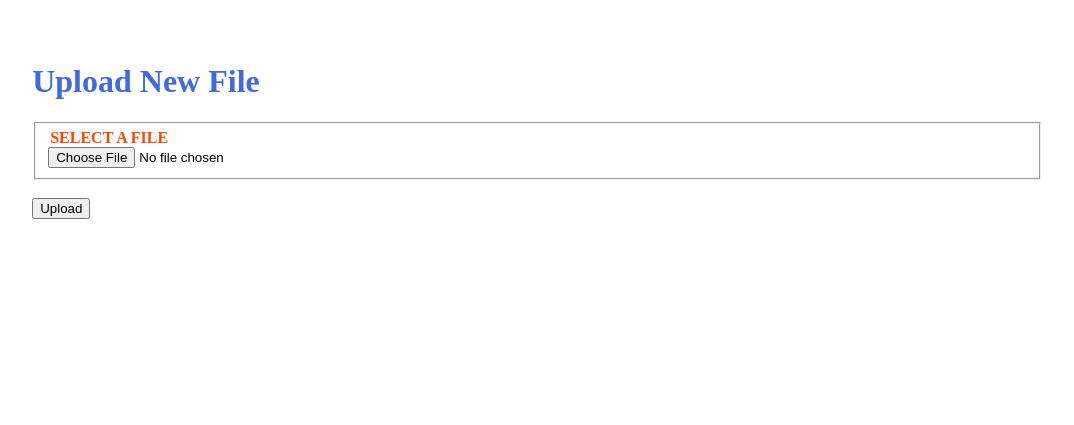
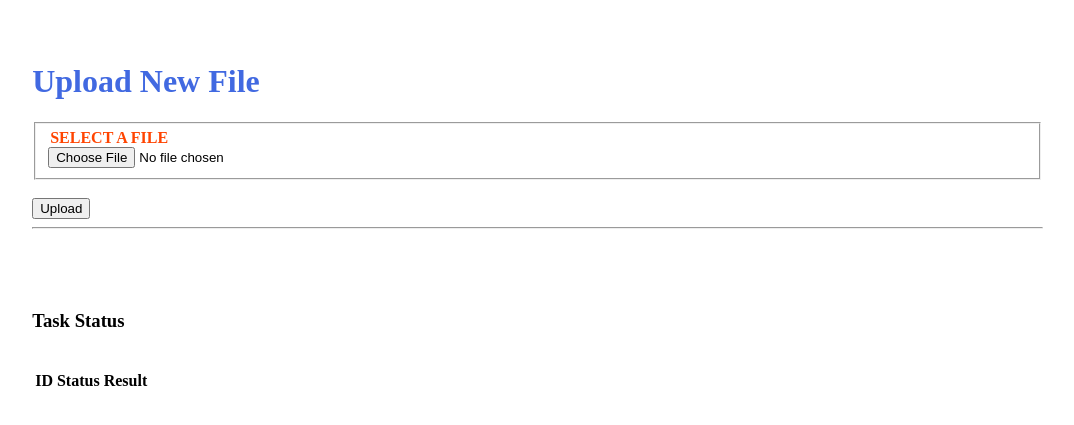
Before and after one commit to Himanshu9714/Email-Scraping-With-Flask, a Flask app: page / in a window 1280 px wide. Shown: the top 425 px of the page, without its empty margins (39-1113 px from the left). Run offline with Flask 2, Linux system fonts and the light colour scheme; lists and menus that the app fills with data are empty; parts of the project's set-up code (start-up, migrations or seed data) failed here and were passed over; some libraries are stand-ins or nearby versions.

Commit message:
Implemented Threading + Ajax call + TaskQueue

```diff
--- a/main.py
+++ b/main.py
@@ -1,3 +1,4 @@
+from venv import create
 from flask import Flask, flash, jsonify, render_template, request, redirect, url_for, abort, Response
 from werkzeug.utils import secure_filename
 import os
@@ -6,6 +7,11 @@ import pandas as pd
 from web_scraping import scraping_emails
 import json
 import logging
+import redis
+from rq import Queue, Connection, Worker
+from flask.cli import FlaskGroup
+
+
 
 # basedir = os.path.abspath(os.path.dirname(__file__))
 UPLOAD_FOLDER = 'static/uploads'
@@ -13,6 +19,18 @@ ALLOWED_EXTENSIONS = {'xlsx'}
 app = Flask(__name__)
 app.config['UPLOAD_FOLDER'] = UPLOAD_FOLDER
 app.config['SECRET_KEY'] = '427c64d1e8e2d5c13bff0beeb588131a'
+app.config['REDIS_URL'] = 'redis://localhost:6379/0'
+app.config['QUEUES'] = ["default"]
+
+@app.cli.command("run_worker")
+def run_worker():
+    print("This is worker function")
+    redis_url = app.config["REDIS_URL"]
+    redis_connection = redis.from_url(redis_url)
+    with Connection(redis_connection):
+        worker = Worker(app.config["QUEUES"])
+        worker.work()
+
 logging.basicConfig(filename='record.log', level=logging.DEBUG, format=f'%(asctime)s %(levelname)s %(name)s %(threadName)s : %(message)s')
 
 def allowed_file(filename):
@@ -29,6 +47,7 @@ def upload_file():
             return redirect(request.url)
 
         file = request.files['file']
+        print("File name form:", file.filename)
         if file.filename == '':
             flash('No selected file')
             return redirect(request.url)
@@ -40,17 +59,27 @@ def upload_file():
             print(file_to_process)
 
             try:
-                df = pd.read_excel(file_to_process,engine='openpyxl',dtype=object,header=None)
-                l = df.values.tolist()
-                res = list(map(''.join, l))
-                scraping_emails(res, app.config['UPLOAD_FOLDER'])
+                with Connection(redis.from_url(app.config['REDIS_URL'])):
+                    q = Queue()
+                    df = pd.read_excel(file_to_process,engine='openpyxl',dtype=object,header=None)
+                    l = df.values.tolist()
+                    res = list(map(''.join, l))
+                    task = q.enqueue(scraping_emails(res, app.config['UPLOAD_FOLDER']))
+                    print(f"\n\nThis is task: {task}\nTask id: {task.get_id()}")
+                response_obj = {
+                    "status": "success",
+                    "data": {
+                        "task_id": task.get_id()
+                    }
+                }
                 app.logger.info("Emails scrapped Successfully!")
+                return jsonify(response_obj), 202
             except Exception as e:
                 print("This is error:", e)
                 app.logger.warning("File format provided by user doesn't match")
                 err_msg = json.dumps({'Message': "OOPS! Email Scraper couldn't scrap your emails from uploaded file; looks like it doesn't match with appropriate format."})
                 abort(Response(err_msg, 400))
-            return jsonify({"path": filename})
+            # return jsonify({"path": filename})
     return render_template('index.html')
 
 @app.route('/uploads/<name>')
@@ -61,5 +90,25 @@ def download_file(name):
 app.add_url_rule(
     "/uploads/<name>", endpoint="download_file", build_only=True
 )
+
+@app.route("/tasks/<task_id>", methods=["GET"])
+def get_status(task_id):
+    with Connection(redis.from_url(app.config["REDIS_URL"])):
+        q = Queue()
+        task = q.fetch_job(task_id)
+    if task:
+        response_object = {
+            "status": "success",
+            "data": {
+                "task_id": task.get_id(),
+                "task_status": task.get_status(),
+                "task_result": task.result,
+            },
+        }
+    else:
+        response_object = {"status": "error"}
+    return jsonify(response_object)
+
 if __name__ == '__main__':
-    app.run()
+    app.run(debug=True)
+    app.cli()
--- /dev/null
+++ b/manage.py
@@ -0,0 +1,5 @@
+from venv import create
+from flask import Flask
+from main import app
+import redis
+from rq import Connection, Worker
--- /dev/null
+++ b/tasks.py
@@ -0,0 +1,5 @@
+import time
+
+def create_task(task_type):
+    time.sleep(int(task_type) * 10)
+    return True
--- a/templates/index.html
+++ b/templates/index.html
@@ -27,6 +27,29 @@
         style="color:darkgreen;">Refresh the page to upload new file for scrapping!</b><br>Happy Scraping :)<br></p>
     <a role="button" href="#" id="download" type="button" hidden=true
       style="text-decoration: none;"><button>Download</button></a>
+
+
+    <div class="starter-template">
+      <hr><br>
+      <br><br>
+      <div>
+        <h3>Task Status</h3>
+        <br>
+        <table class="table">
+          <thead>
+            <tr>
+              <th>ID</th>
+              <th>Status</th>
+              <th>Result</th>
+            </tr>
+          </thead>
+          <tbody id="tasks">
+          </tbody>
+        </table>
+      </div>
+    </div>
+  </div>
+
   </div>
 
   <script>
@@ -47,11 +70,16 @@
       $('form').submit(function () {
         event.preventDefault();
         var form_data = new FormData($('#upload-file')[0]);
+        console.log("Form Data:", form_data)
         $('#loading').show();
         $('#file').prop('disabled', true);
         $("#upload-file-btn").hide();
+        ajaxInProgress = true;
+        var params = {
+
+        };
         $.ajax({
-          type: 'POST',
+          method: 'POST',
           url: '/',
           data: form_data,
           contentType: false,
@@ -74,16 +102,43 @@
               alert(error.Message)
             }
           }
-        }).done(function (response) {
-          if (!response.success) {
-            console.log(response.errors);
-          }
-          else {
-            console.log("Worked")
-          }
-        });;
+        })
+        .done((res) => {
+          res = JSON.parse(res)
+          getStatus(res.data.task_id);
+        })
+          .fail((err) => {
+            console.log(err);
+          });
       });
     });
+
+    function getStatus(taskID) {
+      $.ajax({
+        url: `/tasks/${taskID}`,
+        method: 'GET'
+      })
+        .done((res) => {
+          console.log("Get status",res)
+          const html = `
+      <tr>
+        <td>${res.data.task_id}</td>
+        <td>${res.data.task_status}</td>
+        <td>${res.data.task_result}</td>
+      </tr>`
+          $('#tasks').prepend(html);
+          const taskStatus = res.data.task_status;
+          console.log("Task status:", taskStatus)
+          if (taskStatus === 'finished' || taskStatus === 'failed') return false;
+          setTimeout(function () {
+            getStatus(res.data.task_id);
+          }, 1000);
+        })
+        .fail((err) => {
+          console.log(err);
+        });
+    }
   </script>
 </body>
+
 </html>
```
Also changed, not shown: web_scraping.py (+35 -27 lines), templates/table.html (added), 6 other files.
